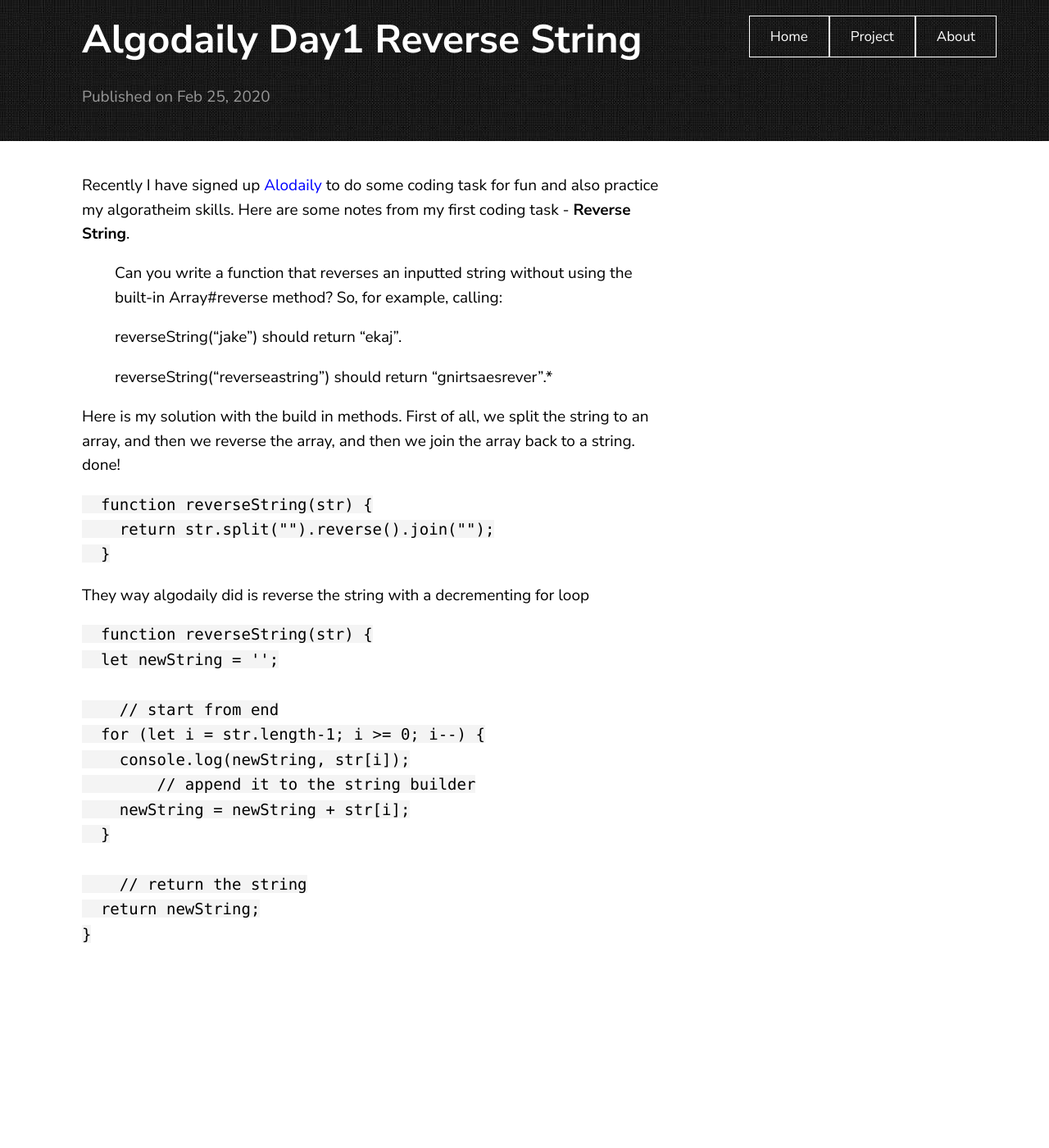
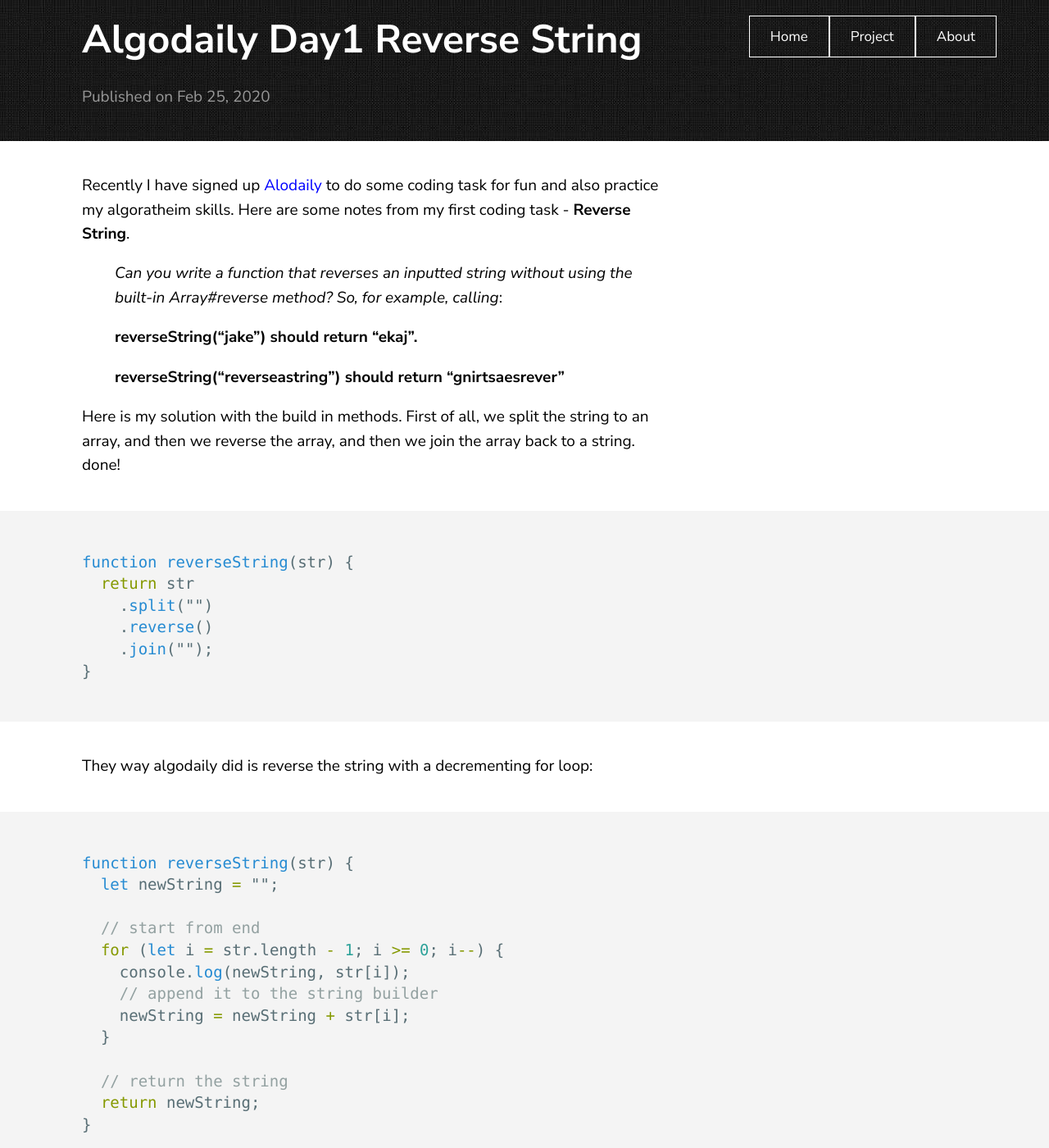
Before and after one commit to ching-wang/ching-wang.io, a Jekyll site: the page built from _posts/2020-02-25-algodaily-day1-reverse-string.md, in a window 1280 px wide and 1400 px high. Shown: the whole window at 82% size. Built offline with Jekyll 4.4.1, drawn with Linux system fonts in a browser that asks for light colours.

Commit message:
fix layout

````diff
--- a/_posts/2020-02-25-algodaily-day1-reverse-string.md
+++ b/_posts/2020-02-25-algodaily-day1-reverse-string.md
@@ -6,35 +6,38 @@ date: 2020-02-25
 
 Recently I have signed up [Alodaily](https://algodaily.com/) to do some coding task for fun and also practice my algoratheim skills. Here are some notes from my first coding task - **Reverse String**.
 
-> Can you write a function that reverses an inputted string without using the built-in Array#reverse method? So, for example, calling:
+> *Can you write a function that reverses an inputted string without using the built-in Array#reverse method? So, for example, calling*:
 
-> reverseString("jake") should return "ekaj".
+> **reverseString("jake") should return "ekaj".**
 
-> reverseString("reverseastring") should return "gnirtsaesrever".\*
+> **reverseString("reverseastring") should return "gnirtsaesrever"**
 
 Here is my solution with the build in methods.
 First of all, we split the string to an array, and then we reverse the array, and then we join the array back to a string. done!
 
-```javaScript
-  function reverseString(str) {
-    return str.split("").reverse().join("");
-  }
+```javascript
+function reverseString(str) {
+  return str
+    .split("")
+    .reverse()
+    .join("");
+}
 ```
 
-They way algodaily did is reverse the string with a decrementing for loop
+They way algodaily did is reverse the string with a decrementing for loop:
 
-```javaScript
-  function reverseString(str) {
-  let newString = '';
+```javascript
+function reverseString(str) {
+  let newString = "";
 
-	// start from end
-  for (let i = str.length-1; i >= 0; i--) {
+  // start from end
+  for (let i = str.length - 1; i >= 0; i--) {
     console.log(newString, str[i]);
-		// append it to the string builder
+    // append it to the string builder
     newString = newString + str[i];
   }
 
-	// return the string
+  // return the string
   return newString;
 }
 ```
````
